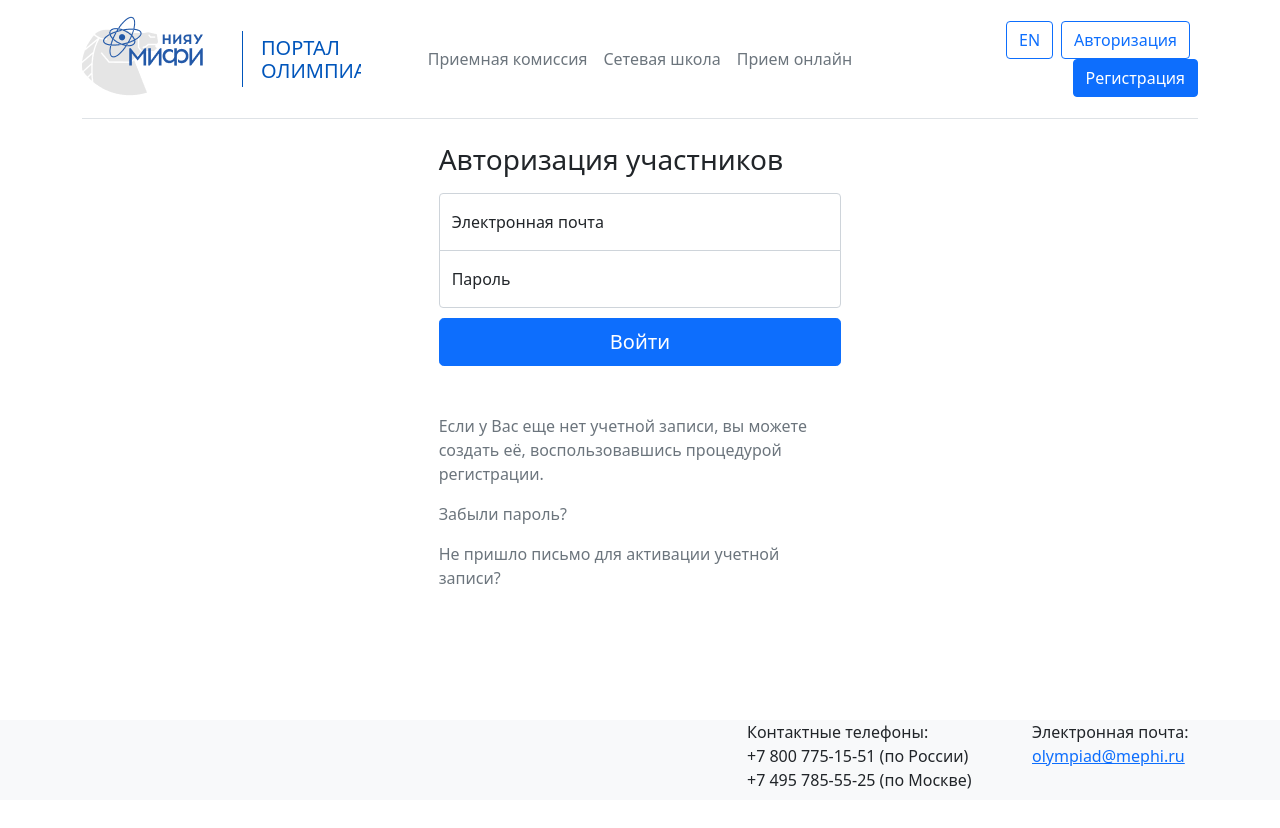
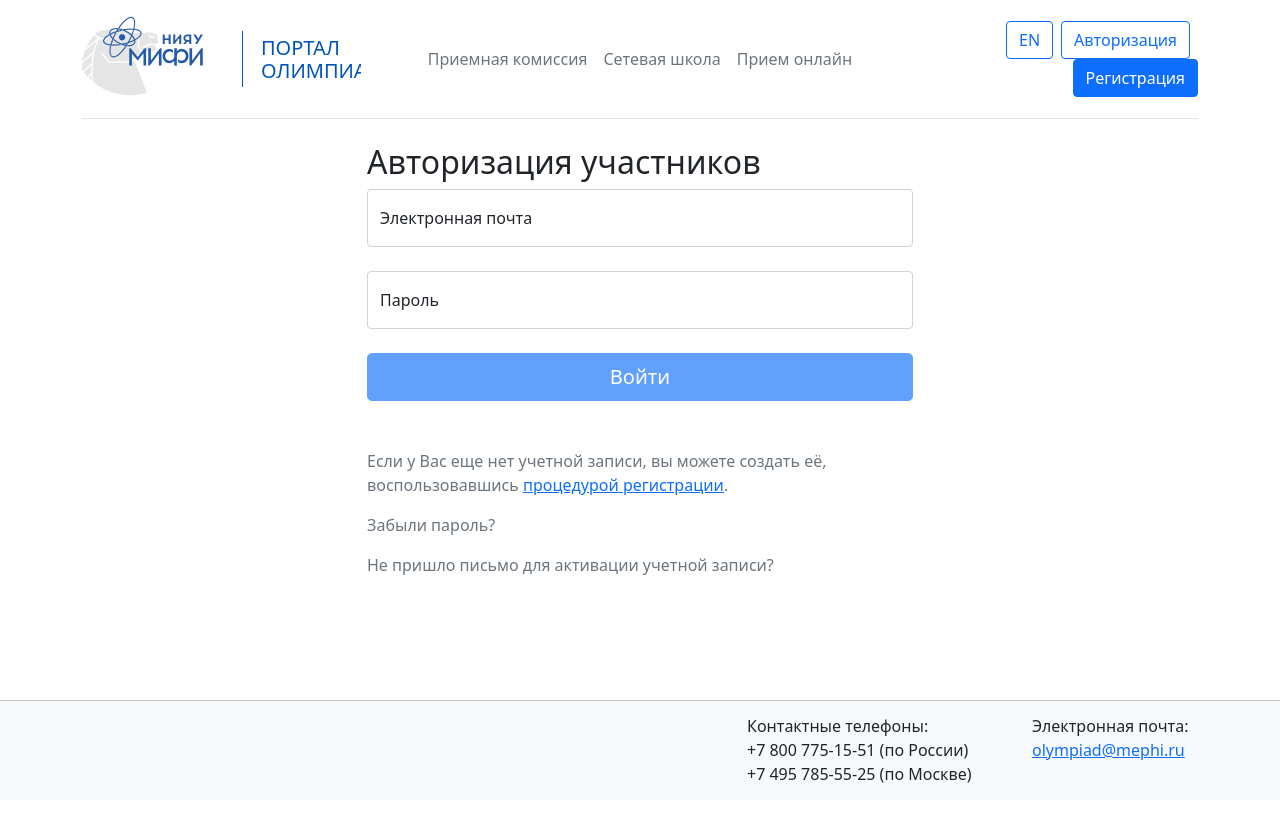
Before and after one commit to Nanotech2023/orgmephi-2.0, an Angular app in the folder frontend/: page /login in a window 1280 px wide. Shown: the top 828 px of the page. Built offline with nearby package versions, Linux system fonts and the light colour scheme.

Commit message:
add: models to login.component

```diff
--- a/frontend/src/app/auth/components/login/login.component.html
+++ b/frontend/src/app/auth/components/login/login.component.html
@@ -1,19 +1,47 @@
-<main class="form-signin">
-    <form>
+<div class="container">
     <div class="row justify-content-center">
-            <div class="col-4">
-                <h1 class="h3 mb-3 fw-normal">Авторизация участников</h1>
+        <div class="col-6">
+            <h2>Авторизация участников</h2>
+            <div *ngIf="!authResult || !authResult.isSuccessful">
                 <div class="form-floating">
-                    <input type="email" class="form-control" id="floatingInput" placeholder="name@example.com">
-                    <label for="floatingInput">Электронная почта</label>
+                    <input type="email" class="form-control" required email placeholder="name@example.com"
+                           [(ngModel)]="userAuth.email" #email="ngModel" name="email">
+                    <label>Электронная почта</label>
+                    <div *ngIf="email.invalid && (email.dirty || email.touched)"
+                         class="alert alert-danger">
+                        <div *ngIf="email.errors?.required">
+                            Поле обязательно для заполнения
                         </div>
+                        <div *ngIf="email.errors?.email">
+                            Невалидный e-mail
+                        </div>
+                    </div>
+                </div>
+                <br/>
                 <div class="form-floating">
-                    <input type="password" class="form-control" id="floatingPassword" placeholder="Password">
-                    <label for="floatingPassword">Пароль</label>
+                    <input type="password" class="form-control" placeholder="Пароль" required
+                           [(ngModel)]="userAuth.password" #password="ngModel" name="password">
+                    <label>Пароль</label>
+                    <div *ngIf="password.invalid && (password.dirty || password.touched)"
+                         class="alert alert-danger">
+                        <div *ngIf="password.errors?.required">
+                            Поле обязательно для заполнения
                         </div>
-                <button class="w-100 btn btn-lg btn-primary" type="submit">Войти</button>
+                    </div>
+                </div>
+                <br/>
+                <button class="w-100 btn btn-lg btn-primary" type="submit" [disabled]="!isValid()" (click)="auth()">
+                    Войти
+                </button>
+            </div>
+
+            <div *ngIf="authResult?.isSuccessful" class="alert alert-success">
+                Вы успешно вошли в систему
+            </div>
+
+
             <p class="mt-5 mb-3 text-muted">Если у Вас еще нет учетной записи, вы можете создать её,
-                    воспользовавшись процедурой регистрации.
+                воспользовавшись <a href="/register">процедурой регистрации</a>.
             </p>
             <p class="mb-3 text-muted">
                 Забыли пароль?
@@ -23,5 +51,4 @@
             </p>
         </div>
     </div>
-    </form>
-</main>
+</div>
--- a/frontend/src/app/auth/components/login/login.component.scss
+++ b/frontend/src/app/auth/components/login/login.component.scss
@@ -17,3 +17,13 @@
   border-top-left-radius: 0;
   border-top-right-radius: 0;
 }
+
+.alert {
+  margin-top: 2%;
+}
+
+fieldset {
+  border: 0.5px solid rgba(0, 0, 0, 0.2);
+  padding: 2%;
+  margin-top: 2%;
+}
--- a/frontend/src/app/auth/components/login/login.component.ts
+++ b/frontend/src/app/auth/components/login/login.component.ts
@@ -1,9 +1,35 @@
 import { Component } from '@angular/core'
+import { AuthService } from '@/auth/services/auth.service'
+import { UserAuth } from '@/auth/models/userAuth'
+import { AuthResult } from '@/auth/models'
+
 
 @Component( {
     selector: 'app-login',
     templateUrl: './login.component.html',
     styleUrls: [ './login.component.scss' ]
 } )
-export class LoginComponent {
+export class LoginComponent
+{
+    userAuth: UserAuth
+    authResult: AuthResult | null
+
+    constructor( private service: AuthService )
+    {
+        this.userAuth = {
+            email: '',
+            password: ''
+        }
+        this.authResult = null
+    }
+
+    auth(): void
+    {
+        this.authResult = this.service.auth( this.userAuth )
+    }
+
+    isValid()
+    {
+        return this.userAuth.password && this.userAuth.email
+    }
 }
--- /dev/null
+++ b/frontend/src/app/auth/models/authResult.ts
@@ -0,0 +1,5 @@
+export interface AuthResult
+{
+    isSuccessful: boolean
+    error: string | null
+}
--- a/frontend/src/app/auth/models/index.ts
+++ b/frontend/src/app/auth/models/index.ts
@@ -1,2 +1,5 @@
 export * from './registerType'
 export * from './userRegister'
+export * from './registerResult'
+export * from './authResult'
+export * from './userAuth'
--- /dev/null
+++ b/frontend/src/app/auth/models/userAuth.ts
@@ -0,0 +1,5 @@
+export interface UserAuth
+{
+    email: string,
+    password: string
+}
--- a/frontend/src/app/auth/services/auth.service.ts
+++ b/frontend/src/app/auth/services/auth.service.ts
@@ -1,7 +1,7 @@
 import { HttpClient } from '@angular/common/http'
 import { Observable } from 'rxjs'
 import { Injectable } from '@angular/core'
-import { UserRegister } from '@/auth/models'
+import { AuthResult, UserRegister, UserAuth } from '@/auth/models'
 import { RegisterResult } from '@/auth/models/registerResult'
 
 
@@ -22,4 +22,12 @@ export class AuthService
             isSuccessful: true
         }
     }
+
+    auth( user: UserAuth ): AuthResult
+    {
+        return {
+            error: null,
+            isSuccessful: true
+        }
+    }
 }
--- a/frontend/src/app/layout/footer/footer.component.scss
+++ b/frontend/src/app/layout/footer/footer.component.scss
@@ -1,6 +1,8 @@
 footer {
   position: fixed;
-  height: 80px;
+  height: 100px;
   bottom: 0;
+  padding: 1%;
   width: 100%;
+  border-top: 0.5px solid rgba(0, 0, 0, 0.2);
 }
--- /dev/null
+++ b/frontend/src/styles/colors.scss
@@ -0,0 +1,2 @@
+$primary-color: "#0275d8";
+$seconadry-color: "#f0ad4e"
```
Also changed, not shown: frontend/src/app/auth/models/registerResult.ts (+4 -3 lines). Lines whose indentation alone changed are shown as unchanged.
